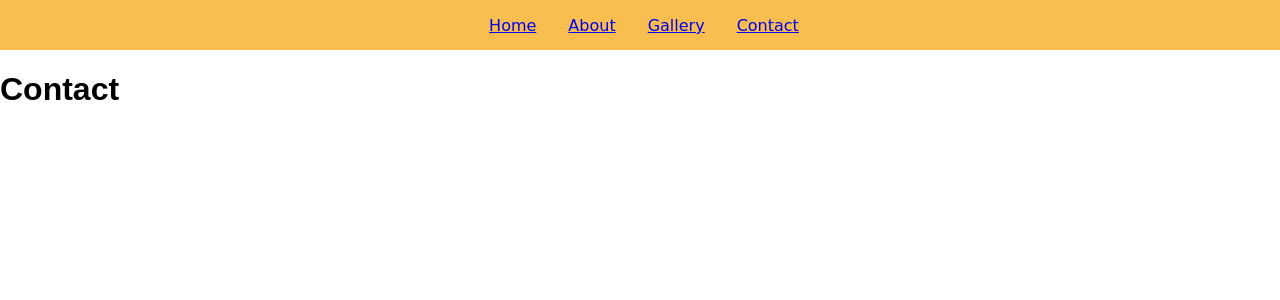
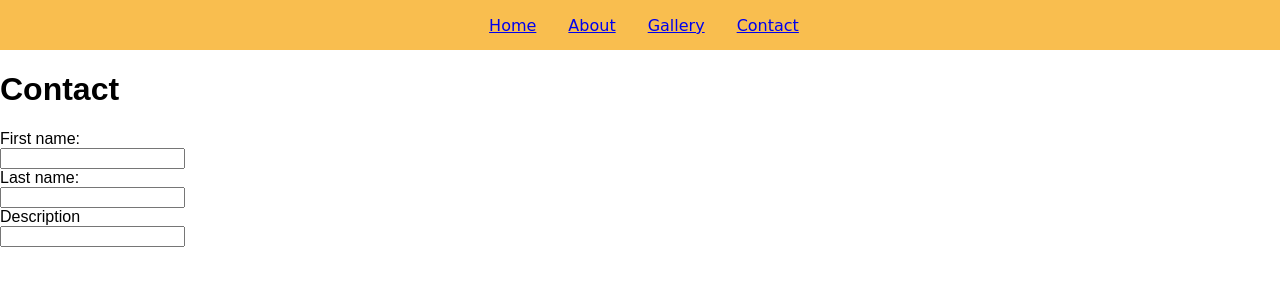
Before and after one commit to mpbialoszewski/PetAdoptionAgency, a React (Create React App) app in the folder src/main/frontend/: page /contact in a window 1280 px wide. Shown: the top 300 px of the page. Built offline with nearby package versions, Linux system fonts and the light colour scheme.

Commit message:
preparing for adding more html and css

```diff
--- a/src/main/frontend/src/components/contact/Contact.jsx
+++ b/src/main/frontend/src/components/contact/Contact.jsx
@@ -1,8 +1,15 @@
 const Contact = () => {
     return (
         <div className="contact">
-<h1>Contact</h1>
-
+            <h1>Contact</h1>
+            <form>
+                <label htmlFor="fname">First name:</label><br/>
+                <input type="text" id="fname" name="fname"/><br/>
+                <label htmlFor="lname">Last name:</label><br/>
+                <input type="text" id="lname" name="lname"/><br/>
+                <label htmlFor="description">Description</label><br/>
+                <input type="text" id="description" name="description"/><br/>
+            </form>
         </div>
     )
 }
--- a/src/main/frontend/src/components/home/Home.jsx
+++ b/src/main/frontend/src/components/home/Home.jsx
@@ -6,20 +6,12 @@ import Footer from "../fragments/Footer";
 
 const Home = () => {
     return(
-    <div className="hero">
-        <div className="hero-body">
-            <div className="container">
-                <div className="row">
-                    <div className="col-12">
+            <div className="main">
                         <Hero />
                         <Services />
                         <Stats />
                         <Testimonials />
                         <Footer />
-                    </div>
-                </div>
-            </div>
-        </div>
     </div>
     )}
 
```
